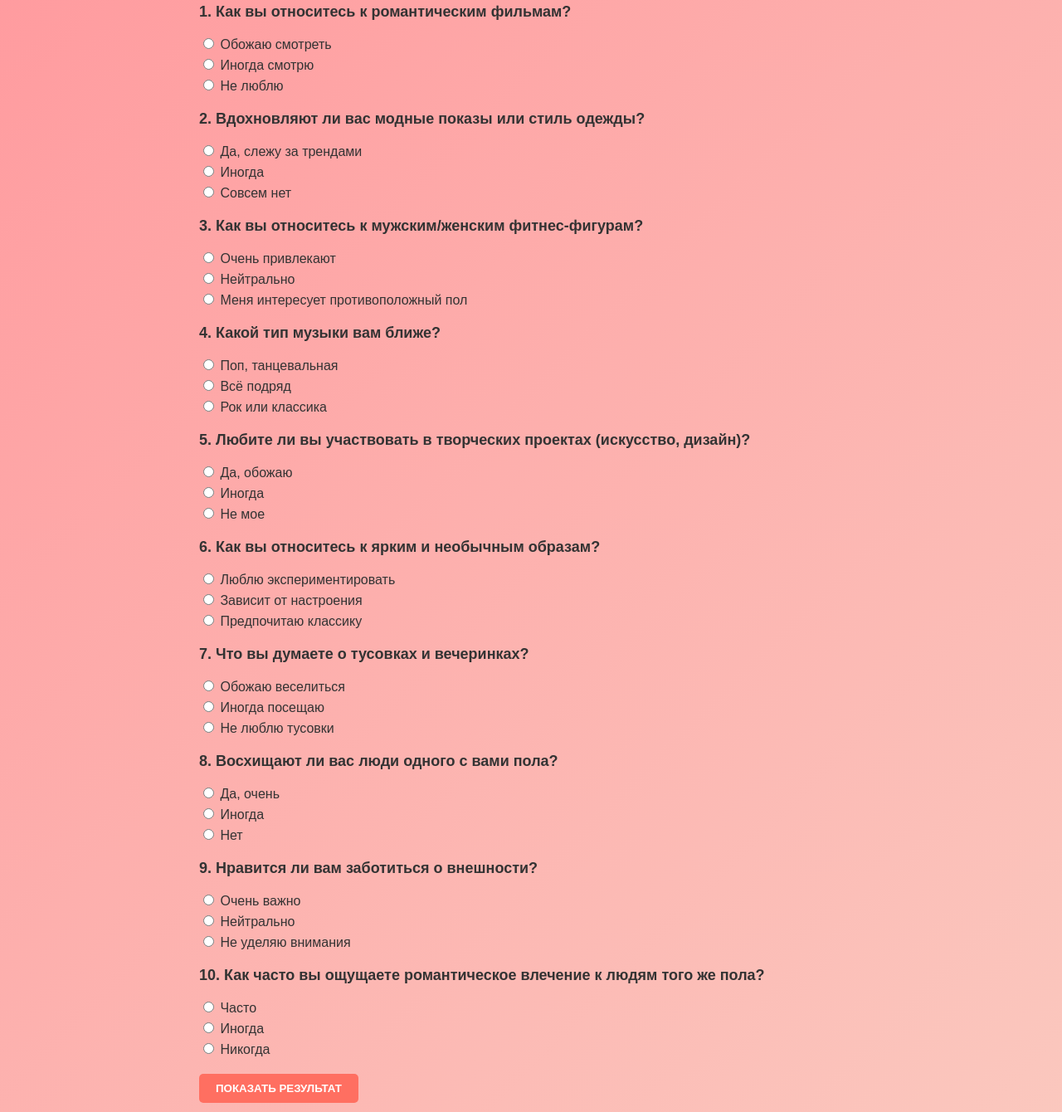
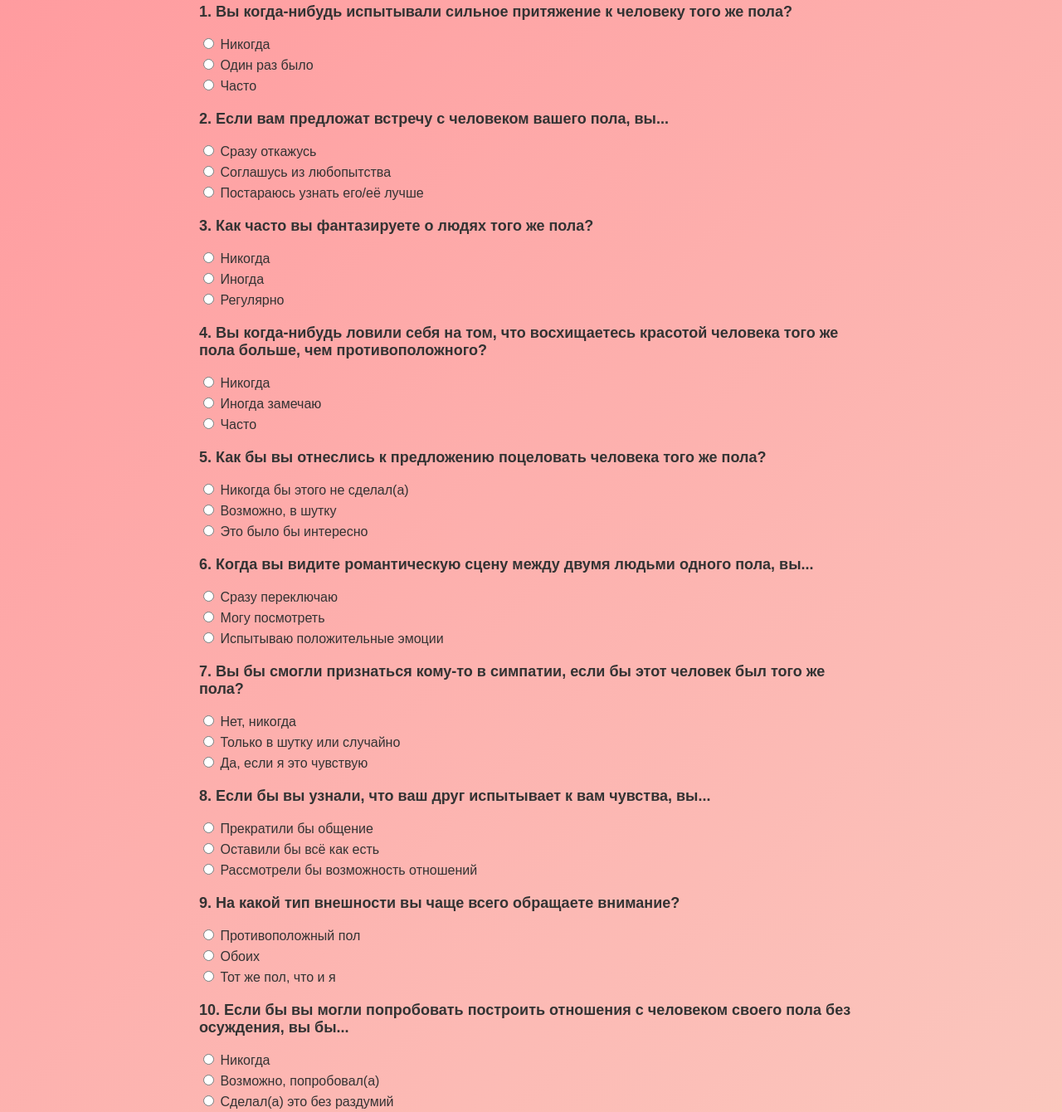
Before and after one commit to Demkys/GayTest, a plain HTML site: page index.html in a window 1280 px wide. Shown: the part 96-1436 px from the top of the page at 83% size. Drawn offline with nearby package versions, Linux system fonts and the light colour scheme.

Commit message:
Update index.html

```diff
--- a/index.html
+++ b/index.html
@@ -62,85 +62,84 @@
     <div class="container">
         <h1>Тест на ориентацию</h1>
         <form id="quizForm">
-            <!-- Вопросы -->
             <div class="question">
-                <p>1. Как вы относитесь к романтическим фильмам?</p>
+                <p>1. Вы когда-нибудь испытывали сильное притяжение к человеку того же пола?</p>
                 <div class="answers">
-                    <label><input type="radio" name="q1" value="gay"> Обожаю смотреть</label>
-                    <label><input type="radio" name="q1" value="neutral"> Иногда смотрю</label>
-                    <label><input type="radio" name="q1" value="hetero"> Не люблю</label>
+                    <label><input type="radio" name="q1" value="hetero"> Никогда</label>
+                    <label><input type="radio" name="q1" value="neutral"> Один раз было</label>
+                    <label><input type="radio" name="q1" value="gay"> Часто</label>
                 </div>
             </div>
             <div class="question">
-                <p>2. Вдохновляют ли вас модные показы или стиль одежды?</p>
+                <p>2. Если вам предложат встречу с человеком вашего пола, вы...</p>
                 <div class="answers">
-                    <label><input type="radio" name="q2" value="gay"> Да, слежу за трендами</label>
-                    <label><input type="radio" name="q2" value="neutral"> Иногда</label>
-                    <label><input type="radio" name="q2" value="hetero"> Совсем нет</label>
+                    <label><input type="radio" name="q2" value="hetero"> Сразу откажусь</label>
+                    <label><input type="radio" name="q2" value="neutral"> Соглашусь из любопытства</label>
+                    <label><input type="radio" name="q2" value="gay"> Постараюсь узнать его/её лучше</label>
                 </div>
             </div>
             <div class="question">
-                <p>3. Как вы относитесь к мужским/женским фитнес-фигурам?</p>
+                <p>3. Как часто вы фантазируете о людях того же пола?</p>
                 <div class="answers">
-                    <label><input type="radio" name="q3" value="gay"> Очень привлекают</label>
-                    <label><input type="radio" name="q3" value="neutral"> Нейтрально</label>
-                    <label><input type="radio" name="q3" value="hetero"> Меня интересует противоположный пол</label>
+                    <label><input type="radio" name="q3" value="hetero"> Никогда</label>
+                    <label><input type="radio" name="q3" value="neutral"> Иногда</label>
+                    <label><input type="radio" name="q3" value="gay"> Регулярно</label>
                 </div>
             </div>
             <div class="question">
-                <p>4. Какой тип музыки вам ближе?</p>
+                <p>4. Вы когда-нибудь ловили себя на том, что восхищаетесь красотой человека того же пола больше, чем противоположного?</p>
                 <div class="answers">
-                    <label><input type="radio" name="q4" value="gay"> Поп, танцевальная</label>
-                    <label><input type="radio" name="q4" value="neutral"> Всё подряд</label>
-                    <label><input type="radio" name="q4" value="hetero"> Рок или классика</label>
+                    <label><input type="radio" name="q4" value="hetero"> Никогда</label>
+                    <label><input type="radio" name="q4" value="neutral"> Иногда замечаю</label>
+                    <label><input type="radio" name="q4" value="gay"> Часто</label>
                 </div>
             </div>
             <div class="question">
-                <p>5. Любите ли вы участвовать в творческих проектах (искусство, дизайн)?</p>
+                <p>5. Как бы вы отнеслись к предложению поцеловать человека того же пола?</p>
                 <div class="answers">
-                    <label><input type="radio" name="q5" value="gay"> Да, обожаю</label>
-                    <label><input type="radio" name="q5" value="neutral"> Иногда</label>
-                    <label><input type="radio" name="q5" value="hetero"> Не мое</label>
+                    <label><input type="radio" name="q5" value="hetero"> Никогда бы этого не сделал(а)</label>
+                    <label><input type="radio" name="q5" value="neutral"> Возможно, в шутку</label>
+                    <label><input type="radio" name="q5" value="gay"> Это было бы интересно</label>
                 </div>
             </div>
             <div class="question">
-                <p>6. Как вы относитесь к ярким и необычным образам?</p>
+                <p>6. Когда вы видите романтическую сцену между двумя людьми одного пола, вы...</p>
                 <div class="answers">
-                    <label><input type="radio" name="q6" value="gay"> Люблю экспериментировать</label>
-                    <label><input type="radio" name="q6" value="neutral"> Зависит от настроения</label>
-                    <label><input type="radio" name="q6" value="hetero"> Предпочитаю классику</label>
+                    <label><input type="radio" name="q6" value="hetero"> Сразу переключаю</label>
+                    <label><input type="radio" name="q6" value="neutral"> Могу посмотреть</label>
+                    <label><input type="radio" name="q6" value="gay"> Испытываю положительные эмоции</label>
                 </div>
             </div>
             <div class="question">
-                <p>7. Что вы думаете о тусовках и вечеринках?</p>
+                <p>7. Вы бы смогли признаться кому-то в симпатии, если бы этот человек был того же пола?</p>
                 <div class="answers">
-                    <label><input type="radio" name="q7" value="gay"> Обожаю веселиться</label>
-                    <label><input type="radio" name="q7" value="neutral"> Иногда посещаю</label>
-                    <label><input type="radio" name="q7" value="hetero"> Не люблю тусовки</label>
+                    <label><input type="radio" name="q7" value="hetero"> Нет, никогда</label>
+                    <label><input type="radio" name="q7" value="neutral"> Только в шутку или случайно</label>
+                    <label><input type="radio" name="q7" value="gay"> Да, если я это чувствую</label>
                 </div>
             </div>
             <div class="question">
-                <p>8. Восхищают ли вас люди одного с вами пола?</p>
+                <p>8. Если бы вы узнали, что ваш друг испытывает к вам чувства, вы...</p>
                 <div class="answers">
-                    <label><input type="radio" name="q8" value="gay"> Да, очень</label>
-                    <label><input type="radio" name="q8" value="neutral"> Иногда</label>
-                    <label><input type="radio" name="q8" value="hetero"> Нет</label>
+                    <label><input type="radio" name="q8" value="hetero"> Прекратили бы общение</label>
+                    <label><input type="radio" name="q8" value="neutral"> Оставили бы всё как есть</label>
+                    <label><input type="radio" name="q8" value="gay"> Рассмотрели бы возможность отношений</label>
                 </div>
             </div>
             <div class="question">
-                <p>9. Нравится ли вам заботиться о внешности?</p>
+                <p>9. На какой тип внешности вы чаще всего обращаете внимание?</p>
                 <div class="answers">
-                    <label><input type="radio" name="q9" value="gay"> Очень важно</label>
-                    <label><input type="radio" name="q9" value="neutral"> Нейтрально</label>
-                    <label><input type="radio" name="q9" value="hetero"> Не уделяю внимания</label>
+                    <label><input type="radio" name="q9" value="hetero"> Противоположный пол</label>
+                    <label><input type="radio" name="q9" value="neutral"> Обоих</label>
+                    <label><input type="radio" name="q9" value="gay"> Тот же пол, что и я</label>
                 </div>
             </div>
             <div class="question">
-                <p>10. Как часто вы ощущаете романтическое влечение к людям того же пола?</p>
+                <p>10. Если бы вы могли попробовать построить отношения с человеком своего пола без осуждения, вы бы...</p>
                 <div class="answers">
-                    <label><input type="radio" name="q10" value="gay"> Часто</label>
-                    <label><input type="radio" name="q10" value="neutral"> Иногда</label>
                     <label><input type="radio" name="q10" value="hetero"> Никогда</label>
+                    <label><input type="radio" name="q10" value="neutral"> Возможно, попробовал(а)</label>
+                    <label><input type="radio" name="q10" value="gay"> Сделал(а) это без раздумий</label>
                 </div>
             </div>
             <button type="button" onclick="calculateResults()">Показать результат</button>
```
